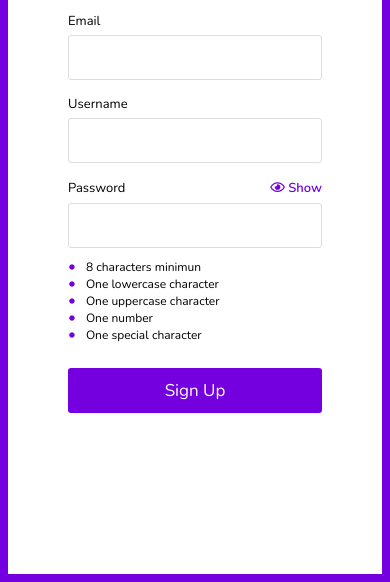
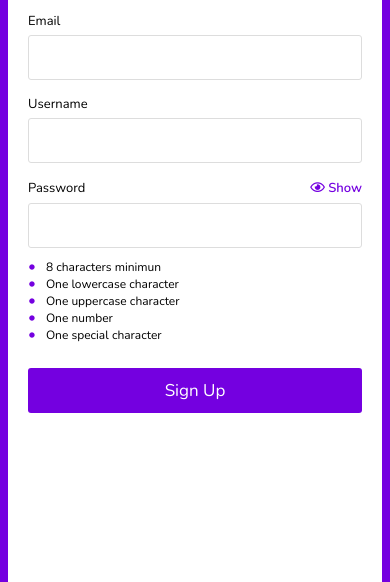
Before and after one commit to Gui-Arrudaa/Sign-Up-Form, a plain HTML site: page index.html in a window 390 px wide. Shown: the part 262-844 px from the top of the page. Drawn offline with nearby package versions, Linux system fonts and the light colour scheme; a web font is replaced by a local one.

Commit message:
Update style.css

```diff
--- a/style.css
+++ b/style.css
@@ -1,12 +1,11 @@
 @import url("https://fonts.googleapis.com/css2?family=Nunito:wght@300;400;600&family=STIX+Two+Text&display=swap");
-
 * {
   margin: 0;
   border: 0;
   padding: 0;
   -webkit-box-sizing: border-box;
           box-sizing: border-box;
-  font-family: 'Nunito', sans-serif;
+  font-family: "Nunito", sans-serif;
 }
 
 body {
@@ -37,7 +36,7 @@ div.container img {
 
 header h1 {
   margin-bottom: 10px;
-  font-family: 'STIX Two Text';
+  font-family: "STIX Two Text";
   font-size: 45px;
   font-weight: 500;
 }
@@ -170,7 +169,7 @@ ul.grid-container li.grid-item {
 
 ul.grid-container li.grid-item::before {
   margin-right: 10px;
-  content: '\2022';
+  content: "\2022";
   font-size: 19px;
   font-weight: 400;
   line-height: 17px;
@@ -237,7 +236,7 @@ ul.grid-container li.grid-item::selection {
   div.container {
     width: 100vw;
     padding: 60px;
-    border: 8px solid #7400e0;
+    border-right: 8px solid #7400e0;
     display: -webkit-box;
     display: -ms-flexbox;
     display: flex;
@@ -255,6 +254,11 @@ ul.grid-container li.grid-item::selection {
 }
 
 @media only screen and (max-width: 390px) {
+  div.container {
+    padding: 20px;
+    border-bottom: 0px;
+    border-top: 0px;
+  }
   header h1 {
     font-size: 28px;
   }
@@ -274,3 +278,4 @@ ul.grid-container li.grid-item::selection {
     width: 100%;
   }
 }
+/*# sourceMappingURL=style.css.map */
```
